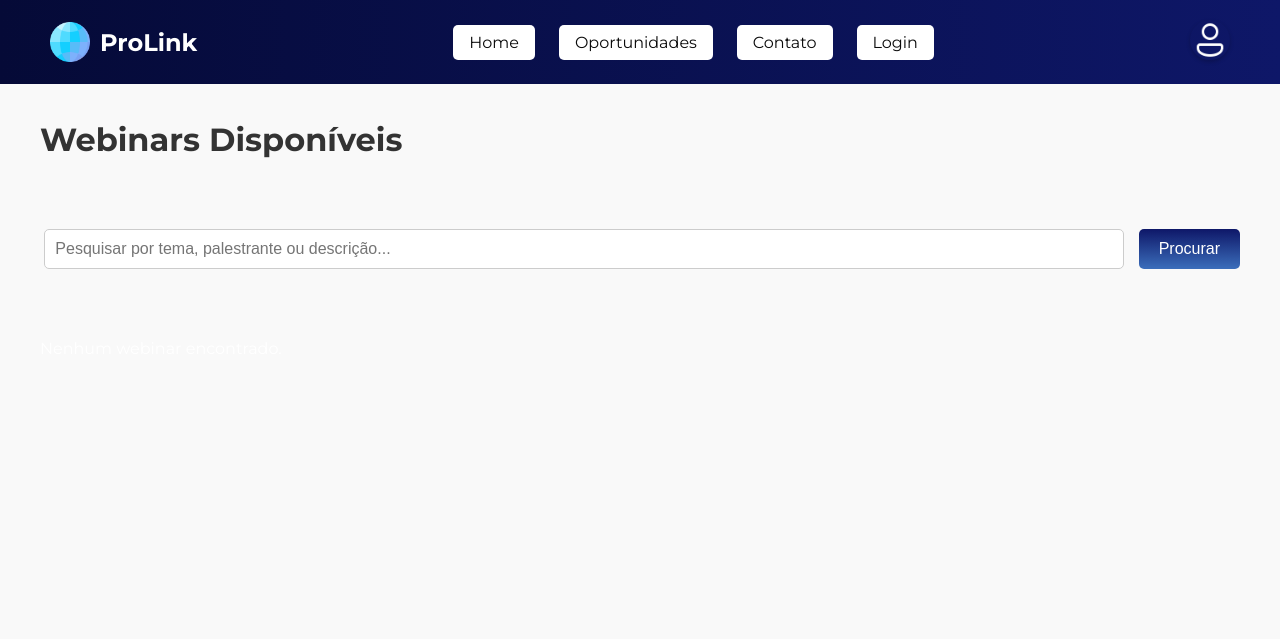
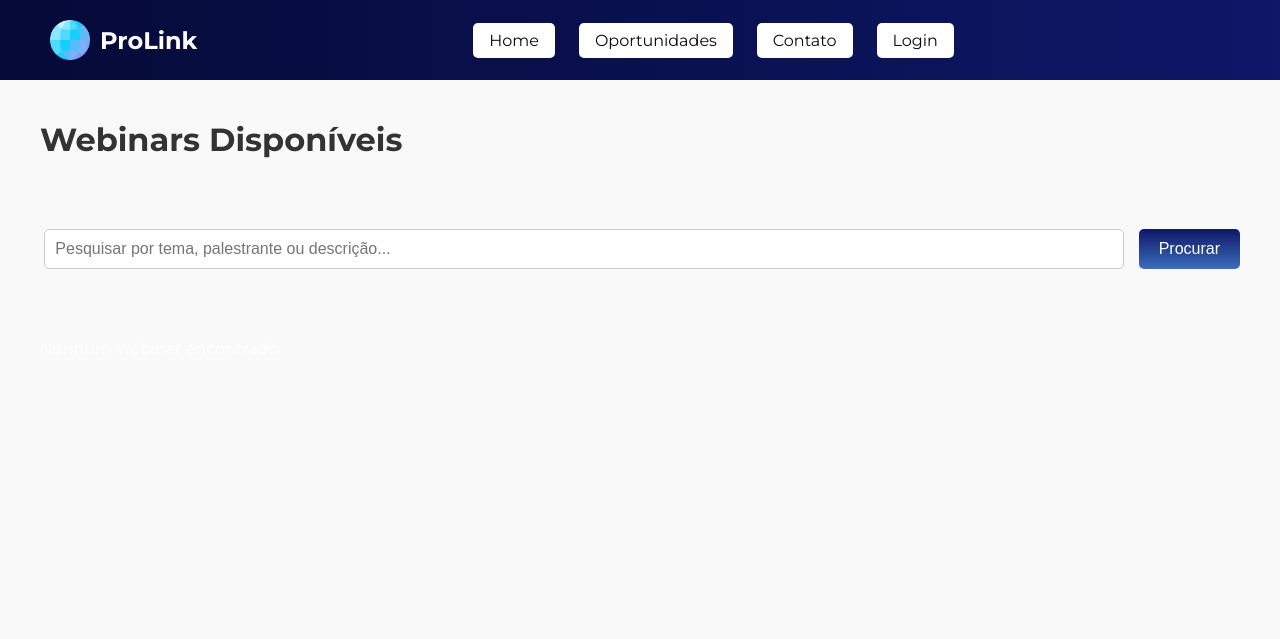
Before and after one commit to MuriloP9/Projeto-Networking, a PHP site: page /Projeto-Networking/pagina_webinar.php in a window 1280 px wide. Shown: the top 639 px of the page. Run offline with PHP 8.4, Linux system fonts and the light colour scheme; data that the repository does not hold is empty; some libraries are stand-ins or nearby versions.

Commit message:
Detalhe Responsividade

```diff
--- a/src/php/pagina_webinar.php
+++ b/src/php/pagina_webinar.php
@@ -289,7 +289,11 @@ try {
             .contact-container {
                 flex-direction: column;
             }
-        }
+
+             }
+            .profile-icon{
+                display: none;
+            }
 
         @media (max-width: 768px) {
             .webinars-section {
```
